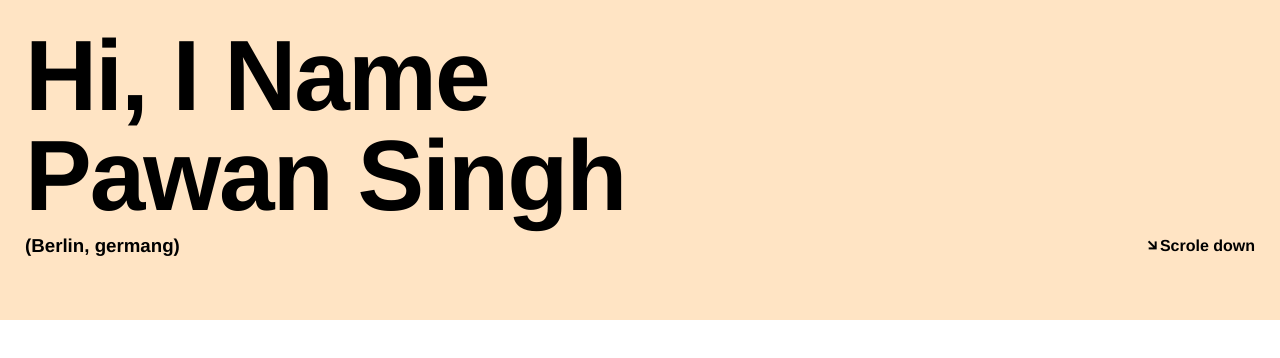
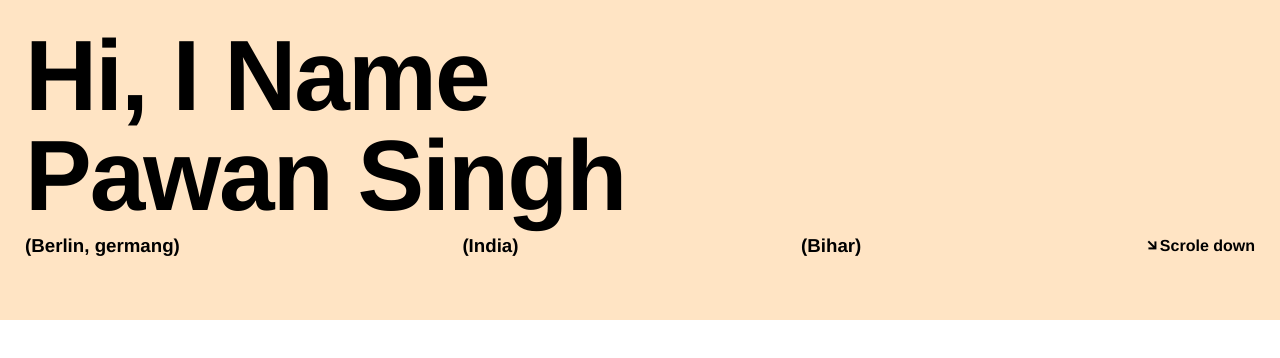
Before and after one commit to kpawan933473/youtube, a plain HTML site: page index.html in a window 1280 px wide. Drawn offline with nearby package versions, Linux system fonts and the light colour scheme.

Commit message:
Add new header

```diff
--- a/index.html
+++ b/index.html
@@ -1,21 +1,22 @@
 <!DOCTYPE html>
 <html lang="en">
+
 <head>
     <meta charset="UTF-8">
     <meta name="viewport" content="width=device-width, initial-scale=1.0">
     <title>sheryians 2</title>
-    <link
-    href="https://cdn.jsdelivr.net/npm/remixicon@4.3.0/fonts/remixicon.css"
-    rel="stylesheet"
-/>
+    <link href="https://cdn.jsdelivr.net/npm/remixicon@4.3.0/fonts/remixicon.css" rel="stylesheet" />
     <link rel="stylesheet" href="style.css">
 </head>
+
 <body>
     <div id="main">
         <div id="navebar">
             <h1>Hi, I Name <br> Pawan Singh</h1>
             <div class="place">
                 <h3>(Berlin, germang)</h3>
+                <h3>(India)</h3>
+                <h3>(Bihar)</h3>
                 <h4><i class="ri-arrow-right-down-line"></i>Scrole down</h4>
             </div>
         </div>
@@ -24,4 +25,5 @@
 
     </div>
 </body>
+
 </html>
```
